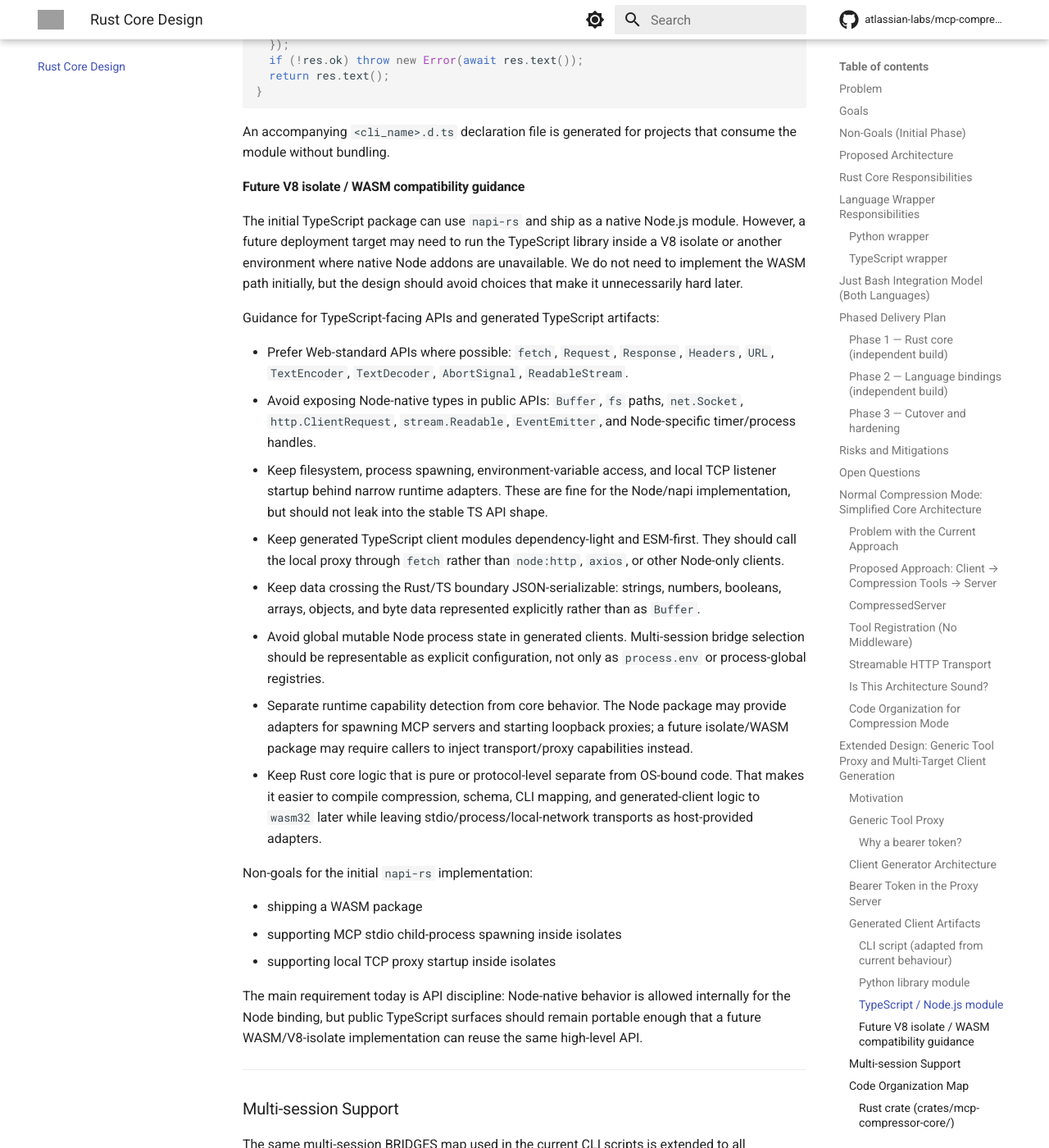
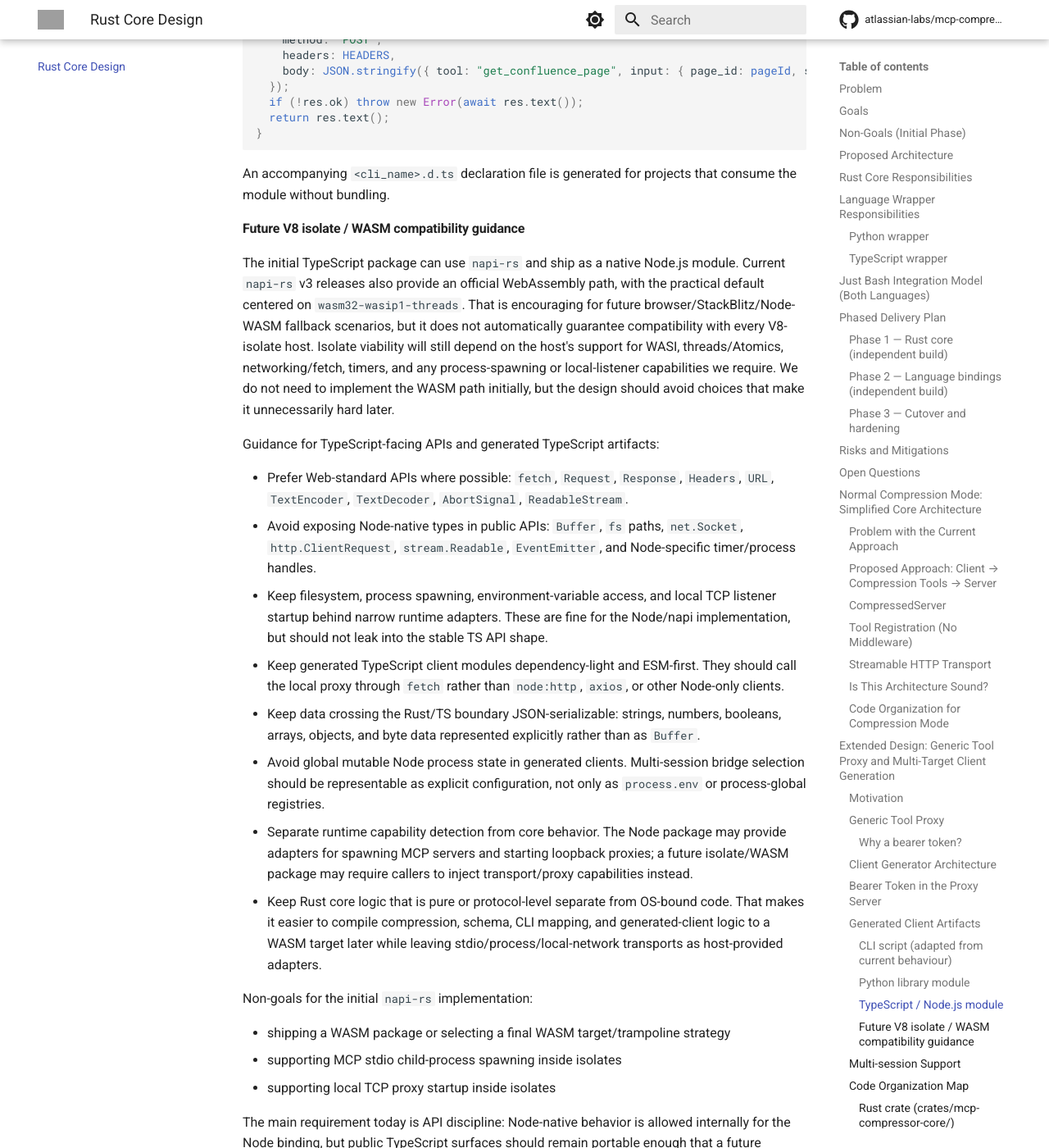
Before and after one commit to atlassian-labs/mcp-compressor, an MkDocs documentation site: the page built from docs/rust-core-design.md, in a window 1280 px wide and 1400 px high, scrolled down 13718 px. Shown: the whole window at 82% size. Built offline with MkDocs 1.6.1 and Material for MkDocs 9.7.7, drawn with Linux system fonts in a browser that asks for light colours; comment, search, counter and statistics services are not loaded; some of the changed text lies outside the part shown; grey boxes are pictures that could not be loaded.

Commit message:
docs: clarify napi-rs wasm path

```diff
--- a/docs/rust-core-design.md
+++ b/docs/rust-core-design.md
@@ -148,7 +148,7 @@ Replace the existing implementations once the Rust-backed packages are productio
 - **Operational complexity from native artifacts**
   Publish prebuilt wheels and Node binaries for major targets; keep a pure-language fallback path temporarily during migration.
 - **Future V8 isolate / WASM portability**
-  Use `napi-rs` for the initial TypeScript binding, but keep the public TS APIs and generated TS clients free of avoidable Node-native assumptions so a later `wasm32`/V8-isolate target remains feasible.
+  `napi-rs` v3 provides an official WebAssembly path, but current support is centered on `wasm32-wasip1-threads` and still depends on host capabilities such as WASI, threads/Atomics, networking, and process adapters. Use `napi-rs` for the initial TypeScript binding, but keep public TS APIs and generated TS clients free of avoidable Node-native assumptions so a later WASM/V8-isolate target remains feasible.
 
 ## Open Questions
 
@@ -562,7 +562,7 @@ An accompanying `<cli_name>.d.ts` declaration file is generated for projects tha
 
 #### Future V8 isolate / WASM compatibility guidance
 
-The initial TypeScript package can use `napi-rs` and ship as a native Node.js module. However, a future deployment target may need to run the TypeScript library inside a V8 isolate or another environment where native Node addons are unavailable. We do not need to implement the WASM path initially, but the design should avoid choices that make it unnecessarily hard later.
+The initial TypeScript package can use `napi-rs` and ship as a native Node.js module. Current `napi-rs` v3 releases also provide an official WebAssembly path, with the practical default centered on `wasm32-wasip1-threads`. That is encouraging for future browser/StackBlitz/Node-WASM fallback scenarios, but it does not automatically guarantee compatibility with every V8-isolate host. Isolate viability will still depend on the host's support for WASI, threads/Atomics, networking/fetch, timers, and any process-spawning or local-listener capabilities we require. We do not need to implement the WASM path initially, but the design should avoid choices that make it unnecessarily hard later.
 
 Guidance for TypeScript-facing APIs and generated TypeScript artifacts:
 
@@ -573,11 +573,11 @@ Guidance for TypeScript-facing APIs and generated TypeScript artifacts:
 - Keep data crossing the Rust/TS boundary JSON-serializable: strings, numbers, booleans, arrays, objects, and byte data represented explicitly rather than as `Buffer`.
 - Avoid global mutable Node process state in generated clients. Multi-session bridge selection should be representable as explicit configuration, not only as `process.env` or process-global registries.
 - Separate runtime capability detection from core behavior. The Node package may provide adapters for spawning MCP servers and starting loopback proxies; a future isolate/WASM package may require callers to inject transport/proxy capabilities instead.
-- Keep Rust core logic that is pure or protocol-level separate from OS-bound code. That makes it easier to compile compression, schema, CLI mapping, and generated-client logic to `wasm32` later while leaving stdio/process/local-network transports as host-provided adapters.
+- Keep Rust core logic that is pure or protocol-level separate from OS-bound code. That makes it easier to compile compression, schema, CLI mapping, and generated-client logic to a WASM target later while leaving stdio/process/local-network transports as host-provided adapters.
 
 Non-goals for the initial `napi-rs` implementation:
 
-- shipping a WASM package
+- shipping a WASM package or selecting a final WASM target/trampoline strategy
 - supporting MCP stdio child-process spawning inside isolates
 - supporting local TCP proxy startup inside isolates
 
```
